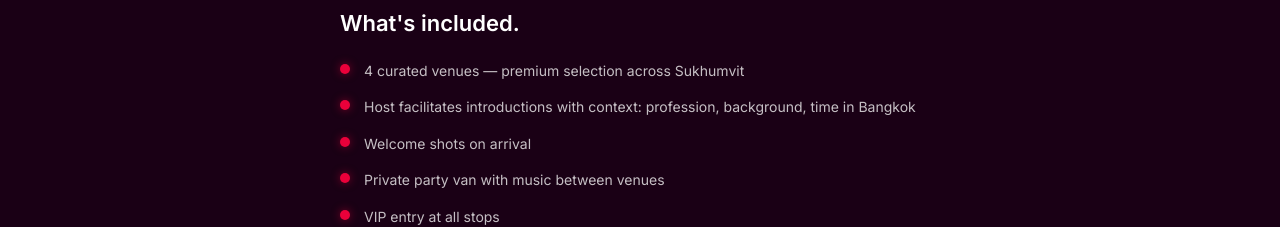
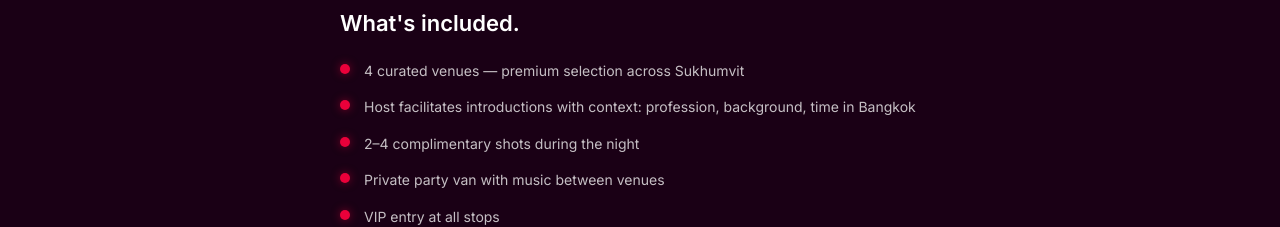
Before and after one commit to yourTHguide/BCC-Claude, a Next.js app: page /30plus-night in a window 1280 px wide. Shown: the part 820-1047 px from the top of the page. Built offline with nearby package versions, Linux system fonts and the light colour scheme.

Commit message:
Fix sub-page logo and shots text

```diff
--- a/app/30plus-night/page.tsx
+++ b/app/30plus-night/page.tsx
@@ -15,7 +15,7 @@ export default function ThirtyPlusNight() {
       theNightItems={[
         '4 curated venues — premium selection across Sukhumvit',
         'Host facilitates introductions with context: profession, background, time in Bangkok',
-        'Welcome shots on arrival',
+        '2–4 complimentary shots during the night',
         'Private party van with music between venues',
         'VIP entry at all stops',
         'Capped at 12 — conversation-sized group throughout the night',
--- a/app/girls-night/page.tsx
+++ b/app/girls-night/page.tsx
@@ -15,7 +15,7 @@ export default function GirlsNight() {
       theNightItems={[
         '4 curated venues — selected for atmosphere and safety',
         'Female host leading the night from start to finish',
-        'Welcome shots on arrival',
+        '2–4 complimentary shots during the night',
         'Private party van with music between venues',
         'VIP entry at all stops — no queue',
         'Capped at 12 — intimate enough to feel like your own night out',
--- a/app/lgbtplus-night/page.tsx
+++ b/app/lgbtplus-night/page.tsx
@@ -15,7 +15,7 @@ export default function LGBTNight() {
       theNightItems={[
         '4 venues — selected for inclusivity, atmosphere, and quality',
         'Host creates an actively welcoming environment from the first stop',
-        'Welcome shots on arrival',
+        '2–4 complimentary shots during the night',
         'Private party van with music between venues',
         'VIP entry at all stops',
         'Capped at 12 — intimate and genuine, never a mass event',
--- a/app/new-in-bangkok/page.tsx
+++ b/app/new-in-bangkok/page.tsx
@@ -15,7 +15,7 @@ export default function NewInBangkok() {
       theNightItems={[
         '4 curated venues across Sukhumvit',
         'Host introduces guests by name and context — personal introductions, not a group address',
-        'Welcome shots on arrival',
+        '2–4 complimentary shots during the night',
         'Private party van with music between venues',
         'VIP entry at all stops',
         'Capped at 12 — intimate enough that everyone actually meets everyone',
--- a/app/nomad-nights/page.tsx
+++ b/app/nomad-nights/page.tsx
@@ -15,7 +15,7 @@ export default function NomadNights() {
       theNightItems={[
         '4 venues — rooftop, cocktail bar, and club in the mix',
         'Host opens with light introductions: what you do, where you\'re from, how long you\'re in Bangkok',
-        'Welcome shots on arrival',
+        '2–4 complimentary shots during the night',
         'Private party van with music between venues',
         'VIP entry at all stops',
         'Capped at 12 — the right size for conversations that actually go somewhere',
--- a/app/saturday-signature/page.tsx
+++ b/app/saturday-signature/page.tsx
@@ -15,7 +15,7 @@ export default function SaturdaySignature() {
       theNightItems={[
         '4 premium venues — the highest-tier lineup of the week',
         'Two private party vans with music and lights — groups converge at each venue',
-        'Welcome shots on arrival',
+        '2–4 complimentary shots during the night',
         'VIP entry at all stops — no queue, no negotiation at the door',
         'Two dedicated hosts managing the full night',
         'Capped at 24 guests — larger energy than weekday editions, still curated and controlled',
--- a/app/solo-night/page.tsx
+++ b/app/solo-night/page.tsx
@@ -15,7 +15,7 @@ export default function SoloNight() {
       theNightItems={[
         '4 curated venues across Sukhumvit',
         'Dedicated host — active introductions from the first stop, not just logistics',
-        'Welcome shots on arrival (from venue partnership)',
+        '2–4 complimentary shots during the night (from venue partnership)',
         'Private party van with music between venues',
         'VIP entry at all stops — no queue',
         'Capped at 12 guests — everyone interacts, nobody gets lost',
--- a/app/tgif/page.tsx
+++ b/app/tgif/page.tsx
@@ -15,7 +15,7 @@ export default function TGIF() {
       theNightItems={[
         '4 curated venues — Friday lineup includes premium stops across Sukhumvit',
         'Higher energy pacing than weekday editions',
-        'Welcome shots on arrival',
+        '2–4 complimentary shots during the night',
         'Private party van with music and lights between every venue',
         'VIP entry at all stops — no queue',
         'Capped at 12 — same intimacy as weekday nights at Friday energy levels',
```
